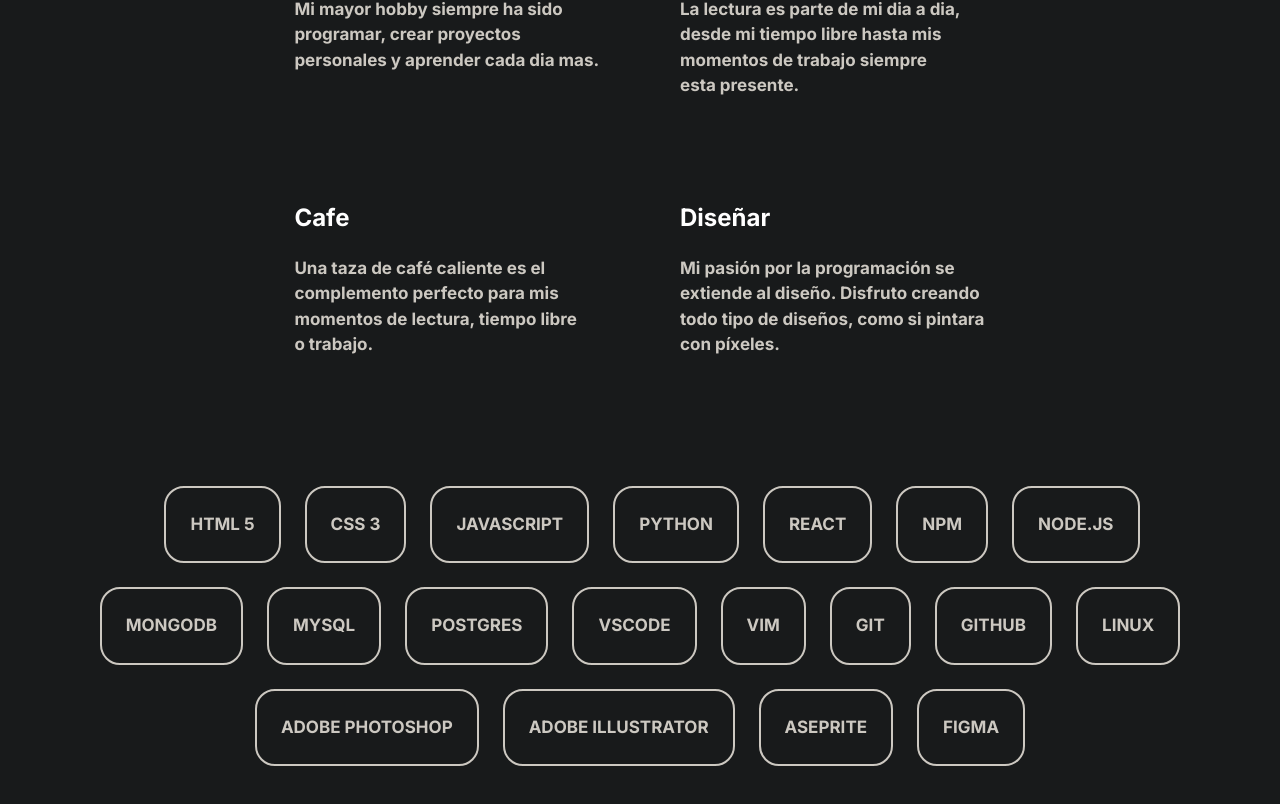
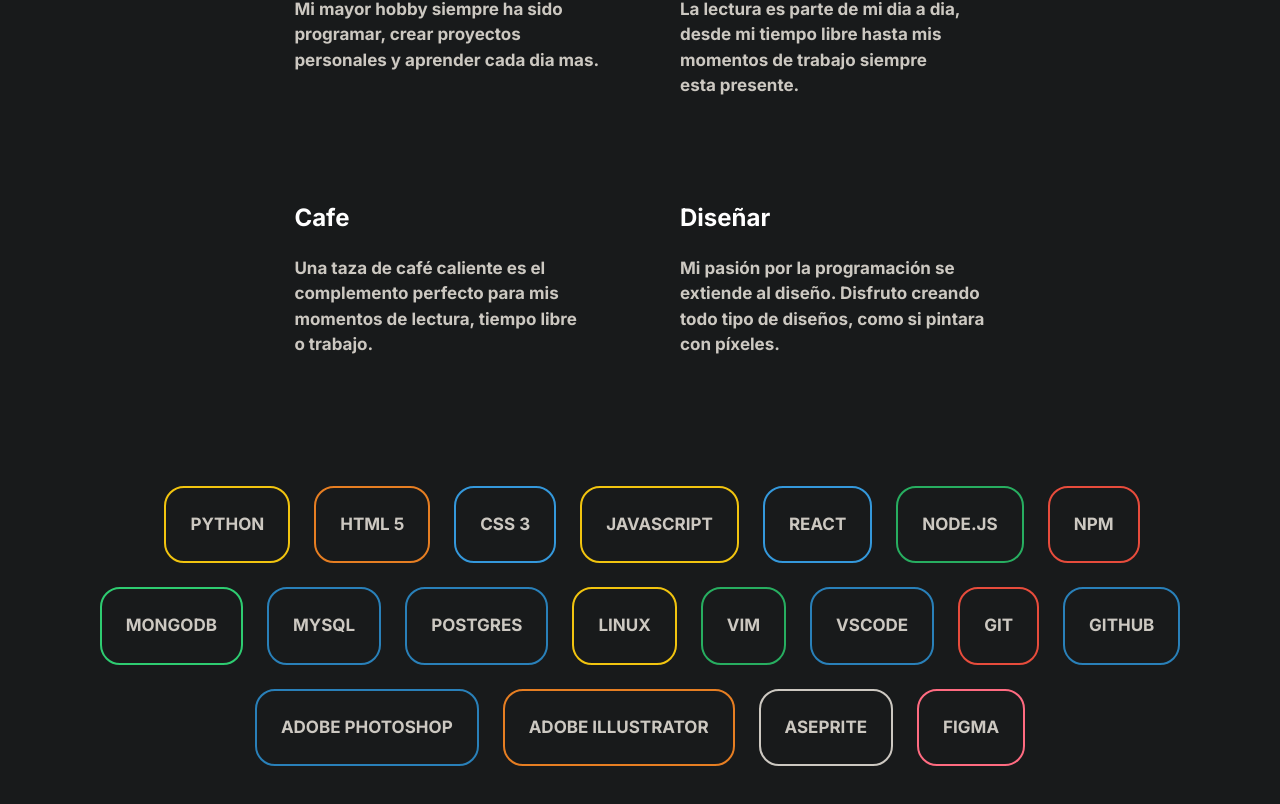
Before and after one commit to JohnFajardo-Dev/DevPortfolio, a React (Vite) app: page / in a window 1280 px wide. Shown: the part 2905-3709 px from the top of the page. Built offline with nearby package versions, Linux system fonts and the light colour scheme.

Commit message:
add skill colors

```diff
--- a/src/components/Skill/Skill.jsx
+++ b/src/components/Skill/Skill.jsx
@@ -1,10 +1,10 @@
 import "./Skill.css";
 import "../../App.css";
 
-function Skill({ title }) {
+function Skill(props) {
   return (
-    <div className="skill">
-      <p>{title}</p>
+    <div className={`skill ${props.color}`}>
+      <p>{props.title}</p>
     </div>
   );
 }
--- a/src/pages/About/About.css
+++ b/src/pages/About/About.css
@@ -105,3 +105,32 @@
 .img-indev{
     filter: blur(0.3rem);
 }
+
+/* Colors */
+.orange{
+    color: #e67e22;
+}
+.white-blue{
+    color: #3498db;
+}
+.dark-blue{
+    color: #2980b9;
+}
+.yellow{
+    color: #f1c40f;
+}
+.white-red{
+    color: #e74c3c;
+}
+.dark-red{
+    color: #e74c3c;
+}
+.white-green{
+    color: #2ecc71;
+}
+.dark-green{
+    color: #27ae60;
+}
+.pink{
+    color:#ff6b81;
+}
--- a/src/pages/About/About.jsx
+++ b/src/pages/About/About.jsx
@@ -30,30 +30,25 @@
 
       <section className="skills">
         <h1></h1>
-        {/* Programming Languages */}
-        <Skill title="HTML 5" />
-        <Skill title="CSS 3" />
-        <Skill title="JAVASCRIPT" />
-        <Skill title="PYTHON" />
-        {/* Frameworks and Libraries */}
-        <Skill title="REACT" />
-        <Skill title="NPM" />
-        <Skill title="NODE.JS" />
-        {/* Databases */}
-        <Skill title="MONGODB" />
-        <Skill title="MYSQL" />
-        <Skill title="POSTGRES" />
-        {/* Software */}
-        <Skill title="VSCODE" />
-        <Skill title="VIM" />
-        <Skill title="GIT" />
-        <Skill title="GITHUB" />
-        <Skill title="LINUX" />
-        {/* Design */}
-        <Skill title="ADOBE PHOTOSHOP" />
-        <Skill title="ADOBE ILLUSTRATOR" />
+        <Skill title="PYTHON" color="yellow" />
+        <Skill title="HTML 5" color="orange" />
+        <Skill title="CSS 3" color="white-blue" />
+        <Skill title="JAVASCRIPT" color="yellow" />
+        <Skill title="REACT" color="white-blue" />
+        <Skill title="NODE.JS" color="dark-green" />
+        <Skill title="NPM" color="white-red" />
+        <Skill title="MONGODB" color="white-green" />
+        <Skill title="MYSQL" color="dark-blue" />
+        <Skill title="POSTGRES" color="dark-blue" />
+        <Skill title="LINUX" color="yellow" />
+        <Skill title="VIM" color="dark-green" />
+        <Skill title="VSCODE" color="dark-blue" />
+        <Skill title="GIT" color="dark-red" />
+        <Skill title="GITHUB" color="dark-blue" />
+        <Skill title="ADOBE PHOTOSHOP" color="dark-blue" />
+        <Skill title="ADOBE ILLUSTRATOR" color="orange" />
         <Skill title="ASEPRITE" />
-        <Skill title="FIGMA" />
+        <Skill title="FIGMA" color="pink" />
       </section>
     </section>
   );
```
